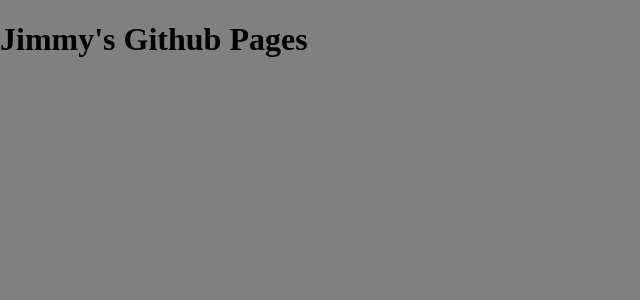
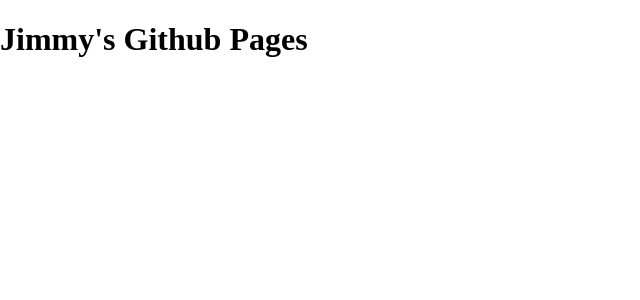
Before and after one commit to jimmythefung/jimmythefung.github.io, a Next.js app: page / in a window 1280 px wide. Shown: the top 300 px of the page, without its empty margins (0-640 px from the left). Built offline with nearby package versions, Linux system fonts and the light colour scheme.

Commit message:
drop typescript conf tsconfig.json

```diff
--- a/styles/globals.css
+++ b/styles/globals.css
@@ -6,5 +6,4 @@
 body {
     margin: 0;
     padding: 0;
-    background-color: gray;
 }
```
Also changed, not shown: tsconfig.json (deleted, +0 -28 lines).
